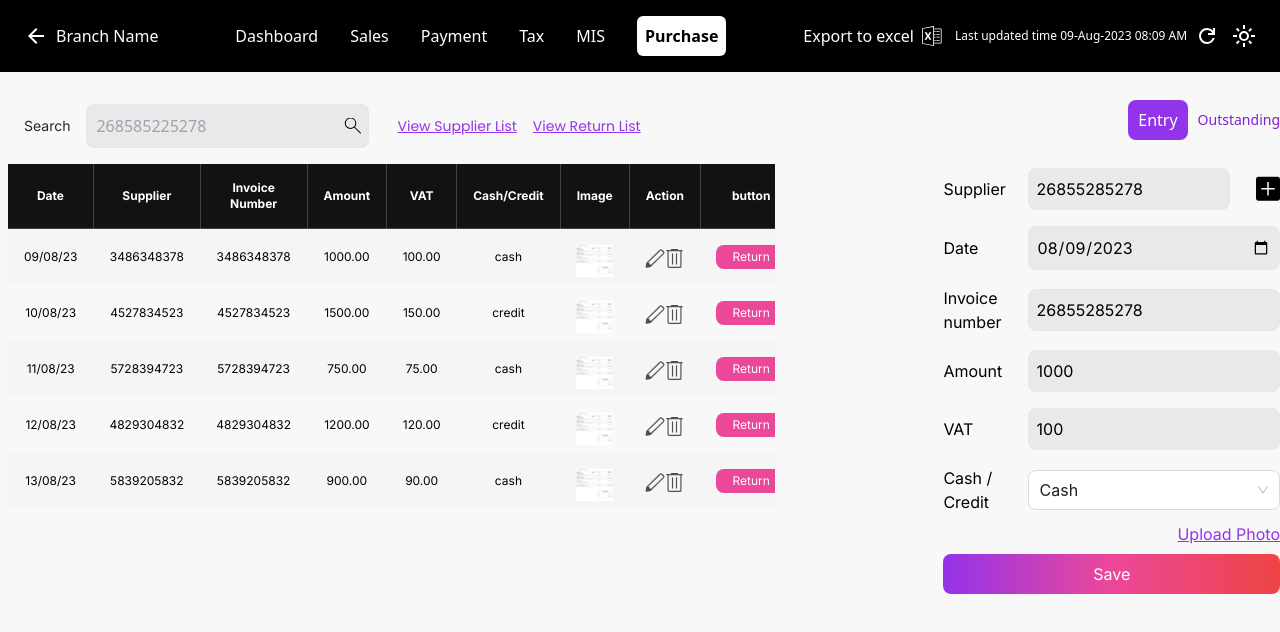
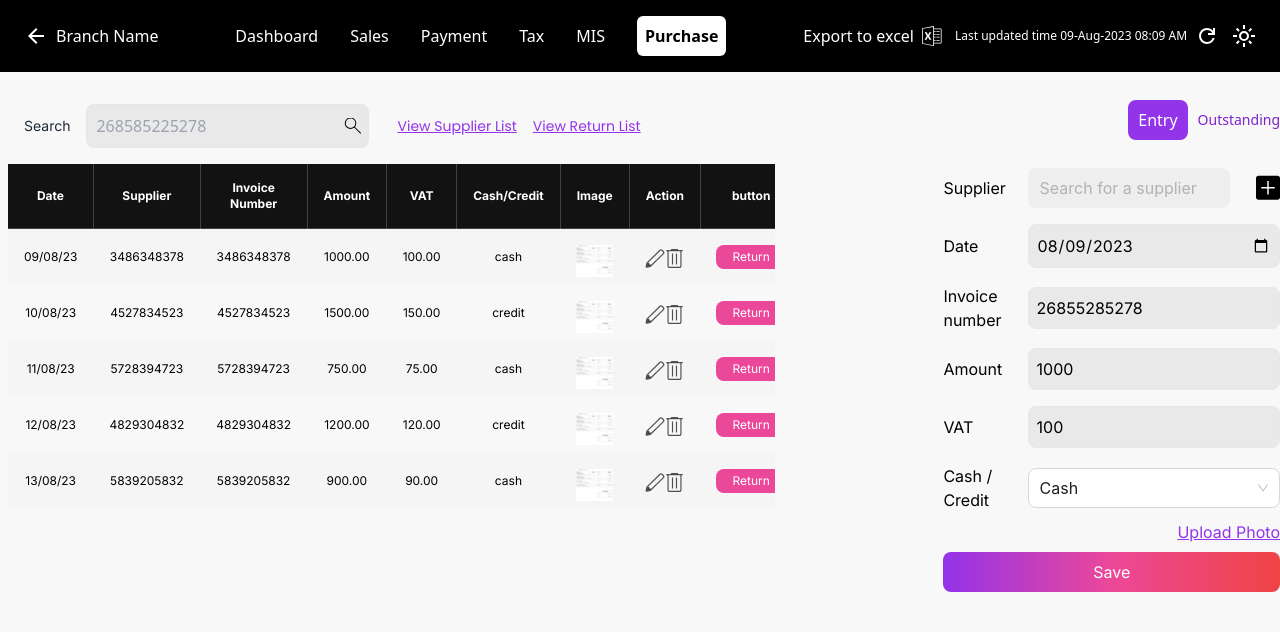
Before and after one commit to amarnadhcp/Sacrosys-purchase, a React (Create React App) app: page /purchase in a window 1280 px wide. Shown: the top 632 px of the page. Built offline with nearby package versions, Linux system fonts and the light colour scheme.

Commit message:
feat(Design-autoSearch):auto search in Entry Form

```diff
--- a/src/component/Entry/EntryForm.jsx
+++ b/src/component/Entry/EntryForm.jsx
@@ -1,35 +1,79 @@
-import React, { useState } from "react";
+import React, { useEffect, useState } from "react";
 import PlusIcon from "../../assests/images/AddNew.svg";
 import SupplierCreation from "./SupplierCreation";
 import NavigationBar from "../Navbar/NavigationBar";
-import { Select } from "antd";
+import { Select, AutoComplete, Spin } from "antd";
+import { fetchDataFromApi } from "../../services/Api";
+
 
 function EntryForm() {
+  // modal opeing state management
   const [isModalOpen, setIsModalOpen] = useState(false);
-
-  const handleChange = (value) => {
-    console.log(`selected ${value}`);
-  };
-
   const toggleModal = () => {
     setIsModalOpen(!isModalOpen);
   };
+  /// auto complete state
+  const [options, setOptions] = useState([]);
+  const [loading, setLoading] = useState(false);
+
+  // function Debound reduce api calingg
+  const debounce = (func, delay) => {
+    let timeout;
+    return function (...args) {
+      clearTimeout(timeout);
+      timeout = setTimeout(() => func(...args), delay);
+    };
+  };
+
+  // Api calling with Debouncing
+  const getPanelValue = debounce(async (searchText) => {
+    try {
+      setLoading(true);
+      !searchText.trim()
+        ? setOptions([])
+        : setOptions(
+            await fetchDataFromApi(searchText).then((results) =>
+              results.map((result) => ({ value: result.name }))
+            )
+          );
+    } catch (error) {
+      console.error("Error :", error);
+      setOptions([]);
+    } finally {
+      setLoading(false);
+    }
+  }, 300);
+
+  //form submition function
+  const handleSubmit=(e)=>{
+    e.preventDefault();
+  console.log("save");
+  }
+
+  //for unmounting the sate
+  useEffect(() => {
+    return () => setOptions([]);
+  }, []);
 
   return (
     <div className="my-0 mx-auto flex flex-col items-end text-xs md:text-base overflow-auto mt-0 ">
       <NavigationBar />
-      <form className="transaction-form w-full text-md md:text-base font-inter">
+      <form onSubmit={handleSubmit} className="transaction-form w-full text-md md:text-base font-inter">
         <div className="flex items-center justify-between mb-4">
           <label className="flex gap-2 w-1/4 text-left">Supplier</label>
           <div className="flex justify-between w-3/4">
-            <input
+
+            <AutoComplete
+              options={options}
+              type={"primary"}
+              size="large"
               style={{ width: "80%" }}
-              type="text"
-              id="supplier"
-              name="supplier"
-              defaultValue="26855285278"
-              className="p-2 rounded-lg bg-inputColor border focus:outline-none focus:border-purple-700"
+              placeholder="Search for a supplier"
+              variant="filled"
+              onSearch={(text) => getPanelValue(text)}
+              onSelect={(value) => console.log("Selected:", value)}
             />
+
             <img
               src={PlusIcon}
               alt="Add new"
@@ -37,6 +81,7 @@ function EntryForm() {
               onClick={toggleModal}
             />
           </div>
+          {loading && <Spin size="large" style={{ marginLeft: "8px" }} />}
           {isModalOpen && <SupplierCreation />}
         </div>
 
@@ -101,7 +146,7 @@ function EntryForm() {
             defaultValue="Cash"
             size={"large"}
             className="w-3/4   rounded-lg bg-red   focus:border-purple-700"
-            onChange={handleChange}
+            onChange={(value) => console.log("Selected - ", value)}
             options={[
               { value: "Cash", label: "Cash" },
               { value: "Credit", label: "Credit" },
--- /dev/null
+++ b/src/services/Api.js
@@ -0,0 +1,18 @@
+// api.js
+const dummySuppliers = [
+    { id: 1, name: ' 3486348378' },
+    { id: 2, name: ' 4527834523' },
+    { id: 3, name: ' 5728394723' },
+    { id: 4, name: ' 4829304832' },
+    { id: 5, name: ' 5839205832' },
+    // Add more dummy suppliers as needed
+  ];
+
+  const fetchDataFromApi = async (searchText) => {
+    const filteredData = dummySuppliers.filter((supplier) =>
+      supplier.name.toLowerCase().includes(searchText.toLowerCase())
+    );
+    return filteredData;
+  };
+
+  export { fetchDataFromApi };
```
